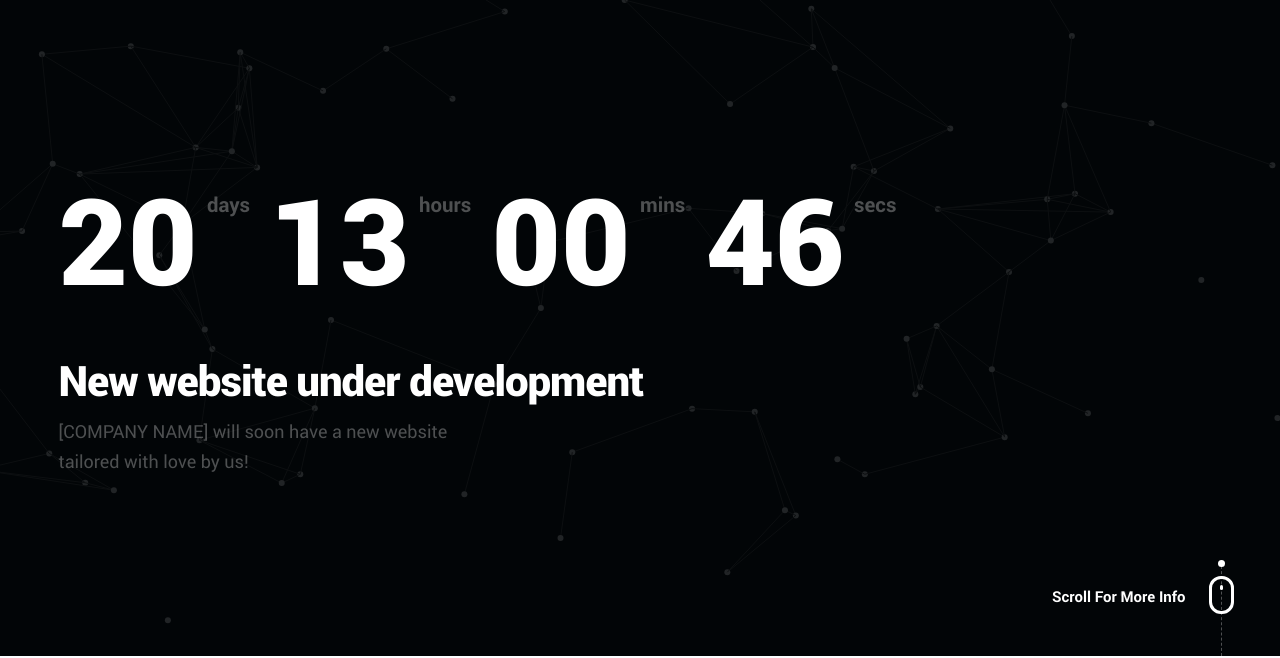
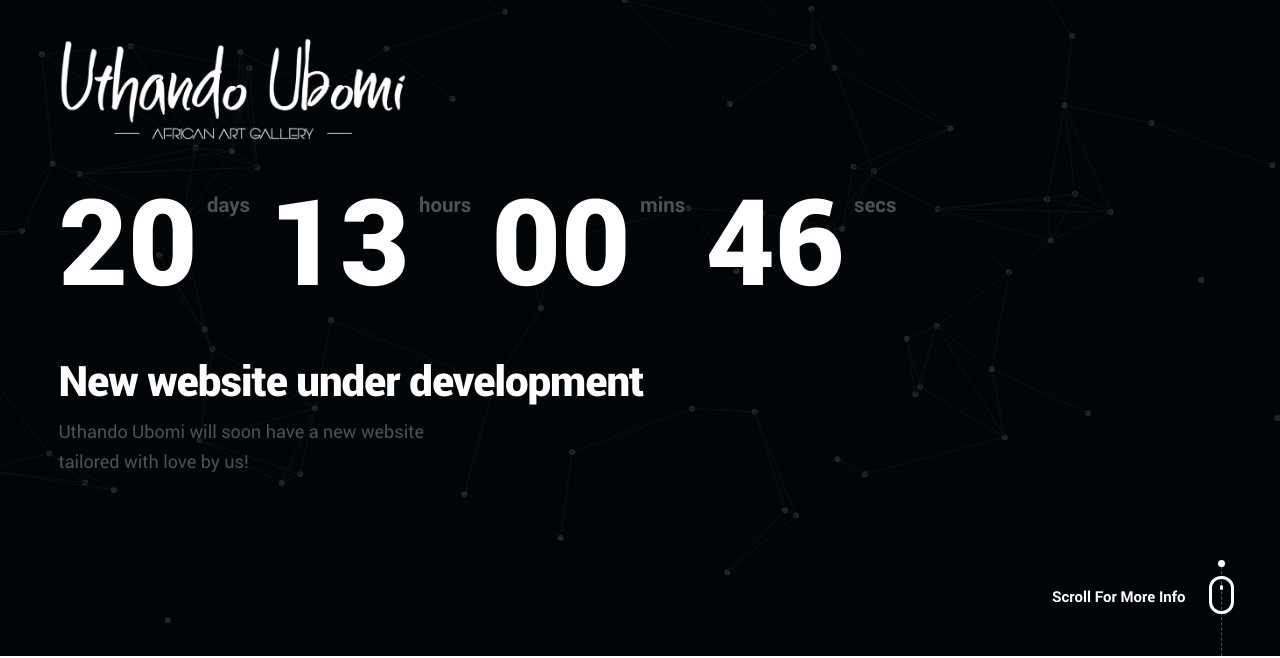
Before and after one commit to CourtneyJooste/uthandoubomi-coming-soon, a plain HTML site: page index.html in a window 1280 px wide. Shown: the part 144-802 px from the top of the page. Drawn offline with Linux system fonts and the light colour scheme; files whose address does not match are found by name.

Commit message:
Added branding

```diff
--- a/index.html
+++ b/index.html
@@ -39,7 +39,7 @@
 
    	<div class="row">
    		<div class="logo">
-	         <a href="index.html">[COMPANY NAME]</a>
+	         <a href="index.html">Uthando Ubomi</a>
 	      </div>
 
 			<div class="social-links">
@@ -67,6 +67,7 @@
 
 		   	<div class="row">
 		   		<div class="col-twelve">
+		   			<img src="images/header.png" style="padding-bottom: 30px; max-width: 350px; height: auto;">
 
 		   			<div id="counter">
 		   				<div class="half">
@@ -82,7 +83,7 @@
 			  			<div class="bottom-text">
 			  				<h1>New website under development</h1>
 				  			<p>
-							[COMPANY NAME] will soon have a new website tailored with love by us!
+							Uthando Ubomi will soon have a new website tailored with love by us!
 				  			</p>
 			  			</div>
 
```
Also changed, not shown: images/header.png (added).
